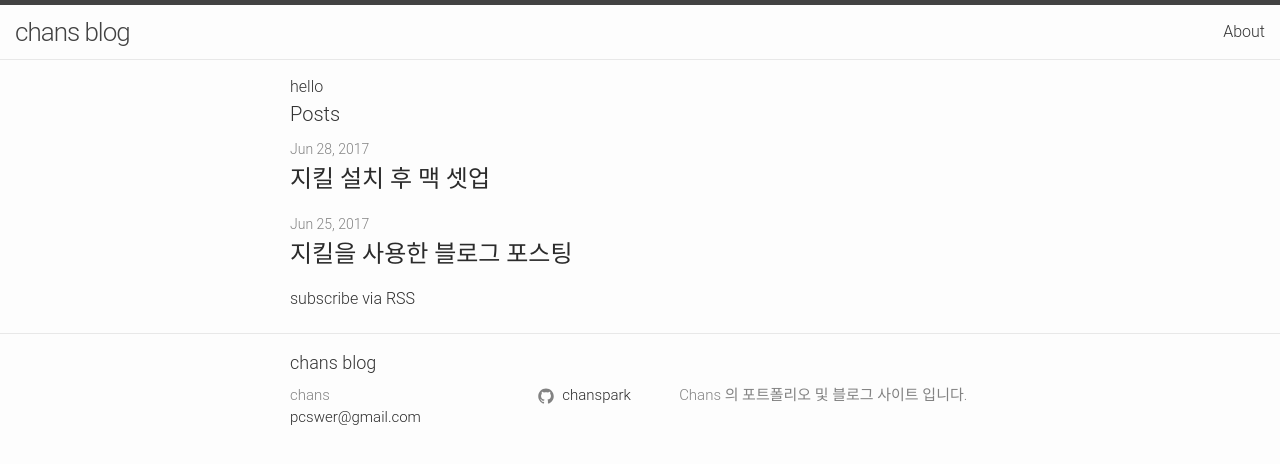
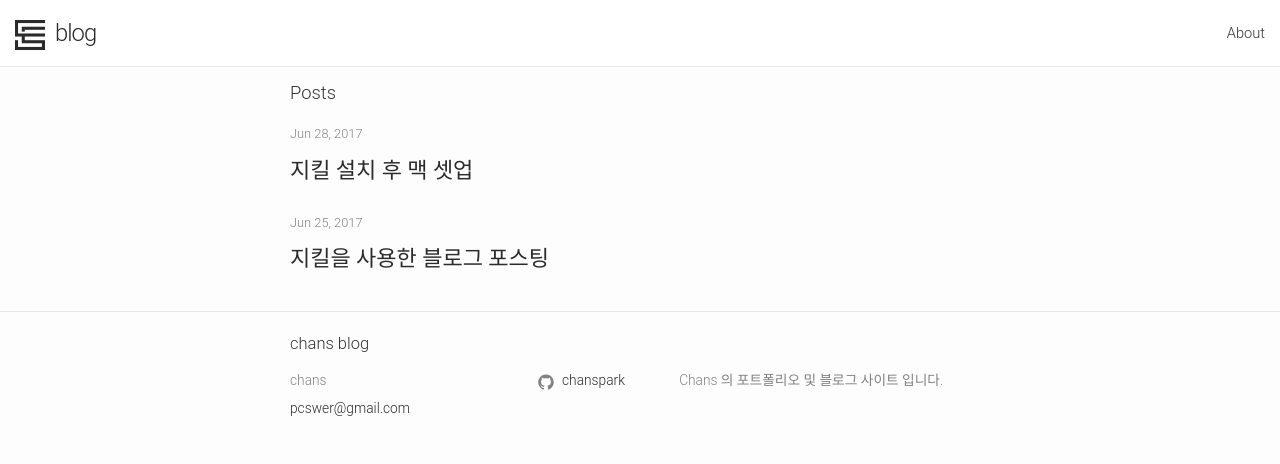
Before and after one commit to chanspark/chanspark.github.io, a Jekyll site: the page built from index.md, in a window 1280 px wide. Shown: the top 464 px of the page. Built offline with Jekyll 4.4.1, drawn with Linux system fonts in a browser that asks for light colours.

Commit message:
- header updated - typography style updated - other updates

```diff
--- a/Gemfile
+++ b/Gemfile
@@ -27,3 +27,4 @@ end
 gem 'tzinfo-data', platforms: [:mingw, :mswin, :x64_mingw, :jruby]
 
 gem "jekyll-seo-tag"
+gem 'jekyll-autoprefixer'
--- a/_config.yml
+++ b/_config.yml
@@ -22,6 +22,12 @@ url: "https://chanspark.github.io"
 author: "chans"
 # twitter_username: jekyllrb
 github_username:  chanspark
+timezone: Asia/Seoul
+
+asset_path: "/assets/" # assets의 경로
+image: ''
+
+keep_files: [assets]
 
 # jekyll-seo-tag options
 logo : "/assets/images/chans.png"
@@ -35,7 +41,7 @@ exclude:
   - Gemfile.lock
 gems:
   - jekyll-seo-tag
-
+#   - jekyll-autoprefixer
 
 # 태그 기능
 collections:
--- a/_includes/header.html
+++ b/_includes/header.html
@@ -2,7 +2,8 @@
 
   <div class="fluid-wrapper">
     {% assign default_paths = site.pages | map: "path" %}{% assign page_paths = site.header_pages | default: default_paths %}
-    <a class="site-title" href="{{ "/" | relative_url }}">{{ site.title | escape }}</a> {% if page_paths %}
+
+    <a class="site-title" href="{{ "/" | relative_url }}"><img src="{{ site.asset_path }}logo.png" alt="찬스 로고" class="site-logo">blog</a> {% if page_paths %}
     <nav class="site-nav">
       <input type="checkbox" id="nav-trigger" class="nav-trigger" />
       <label for="nav-trigger">
--- a/_layouts/home.html
+++ b/_layouts/home.html
@@ -3,7 +3,6 @@ layout: default
 ---
 
 <div class="home">
-	hello
 
   <h1 class="page-heading">Posts</h1>
 
@@ -24,6 +23,6 @@ layout: default
     {% endfor %}
   </ul>
 
-  <p class="rss-subscribe">subscribe <a href="{{ "/feed.xml" | relative_url }}">via RSS</a></p>
+  <!--<p class="rss-subscribe">subscribe <a href="{{ "/feed.xml" | relative_url }}">via RSS</a></p>-->
 
 </div>
--- a/_sass/chns.scss
+++ b/_sass/chns.scss
@@ -4,19 +4,21 @@
 
 // $base-font-family: "Helvetica Neue", Helvetica, Arial, sans-serif !default;
 $base-font-family: "roboto","source-han-sans-korean","Helvetica Neue", Helvetica, Arial, sans-serif !default;
-$base-font-size:   16px !default;
+$base-font-size:   11pt !default;
 $base-font-weight: 300 !default;
 $small-font-size:  $base-font-size * 0.875 !default;
-$base-line-height: 1.5 !default;
+$base-line-height: 2 !default;
 $title-font-family: "source-han-serif-korean", sans-serif;
-$title-font-size: 34px;
-$title-font-weight: 400;
+$title-font-size: 34pt;
+$title-line-height: 1.5;
+$title-font-weight: 200;
 
 $spacing-unit:     15px !default;
 
 $text-color:       #333 !default;
 $background-color: #fdfdfd !default;
 $brand-color:      #2b2b2b !default;
+$color-white: #fff;
 
 $grey-color:       #828282 !default;
 $grey-color-light: lighten($grey-color, 40%) !default;
--- a/_sass/chns/_layout.scss
+++ b/_sass/chns/_layout.scss
@@ -2,28 +2,34 @@
  * Site header
  */
 .site-header {
-  border-top: 5px solid $grey-color-dark;
+  // border-top: 5px solid $grey-color-dark;
   border-bottom: 1px solid $grey-color-light;
   min-height: $spacing-unit * 1.865;
+  background: rgba($color-white, 0.8);
+  width: 100%;
 
   // Positioning context for the mobile navigation icon
-  position: relative;
+  position: fixed;
 }
+
+.site-header-dark {
+
+}
+
 
 .site-title {
   @include relative-font-size(1.625);
   font-weight: 300;
+  color: $brand-color;
   line-height: $base-line-height * $base-font-size * 2.25;
   letter-spacing: -1px;
   margin-bottom: 0;
   float: left;
-
-  &,
-  &:visited {
-    color: $grey-color-dark;
-  }
 }
-
+.site-logo {
+  width: 30px;
+  margin-right: 10px;
+}
 .site-nav {
   float: right;
   line-height: $base-line-height * $base-font-size * 2.25;
@@ -176,7 +182,8 @@
  * Page content
  */
 .page-content {
-  padding: $spacing-unit 0;
+  padding: $spacing-unit;
+  padding-top: $spacing-unit * 5;
 }
 
 .page-heading {
@@ -215,6 +222,7 @@
   @include relative-font-size(2.625);
   letter-spacing: -1px;
   line-height: 1;
+  font: $title-font-weight #{$title-font-size}/#{$title-line-height} $title-font-family;
 
   @include media-query($on-laptop) {
     @include relative-font-size(2.25);
@@ -223,6 +231,8 @@
 
 .post-content {
   margin-bottom: $spacing-unit;
+  word-break: keep-all;
+  -webkit-font-smoothing: antialiased;
 
   h2 {
     @include relative-font-size(2);
```
Also changed, not shown: Gemfile.lock, assets/logo.png (renamed from assets/images/logo.png).
